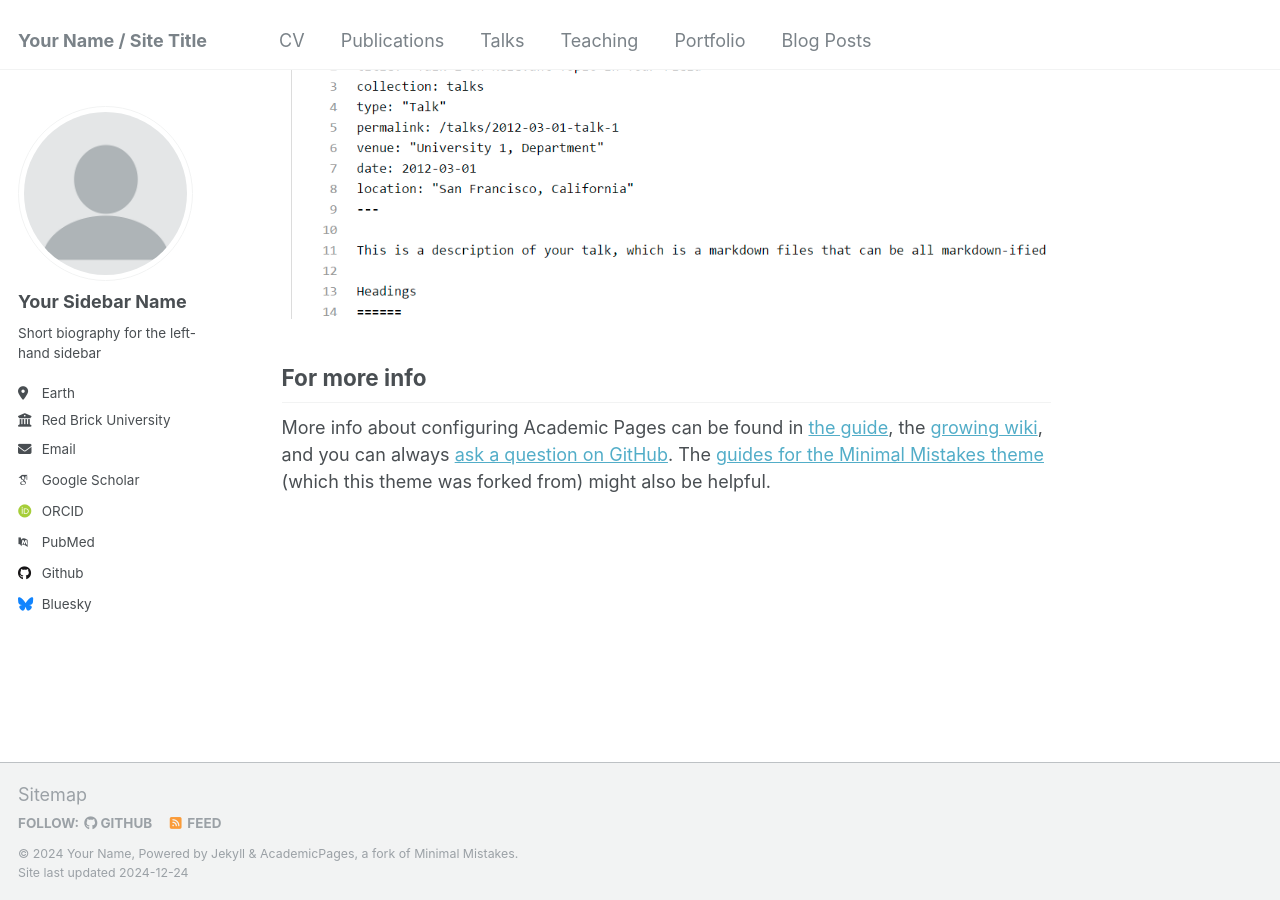
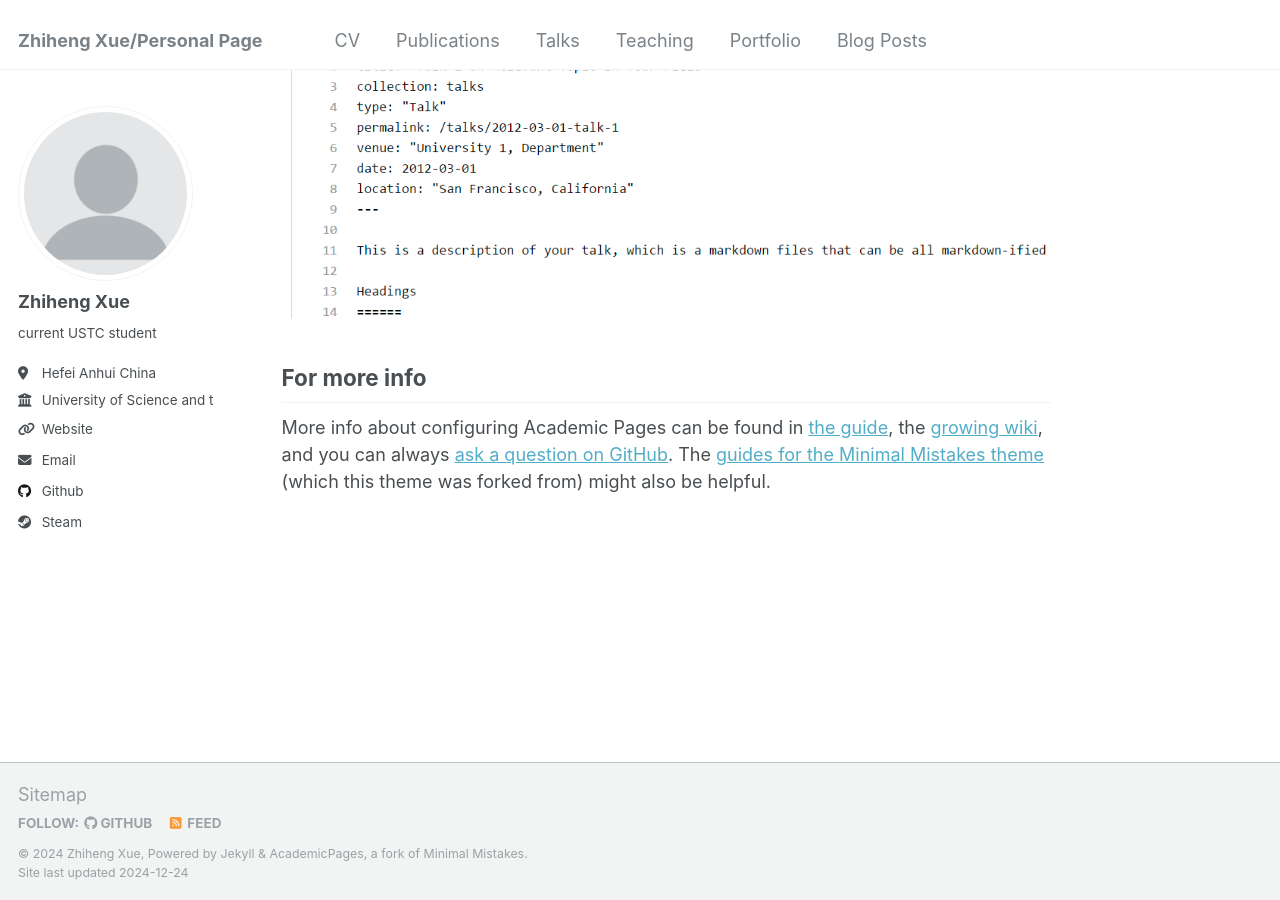
Before and after one commit to StephenXueCN/stephenxuecn.github.io, a Jekyll site: the page built from _pages/about.md, in a window 1280 px wide and 900 px high, scrolled down 2643 px. Built offline with Jekyll 4.4.1, drawn with Linux system fonts in a browser that asks for light colours; some web fonts are replaced.

Commit message:
_config.yml

```diff
--- a/_config.yml
+++ b/_config.yml
@@ -8,13 +8,13 @@
 
 # Basic Site Settings
 locale                   : "en-US"
-title                    : "Your Name / Site Title"
+title                    : "Zhiheng Xue/Personal Page"
 title_separator          : "-"
-name                     : &name "Your Name"
-description              : &description "personal description"
-url                      : https://academicpages.github.io # the base hostname & protocol for your site e.g. "https://mmistakes.github.io"
+name                     : &name "Zhiheng Xue"
+description              : &description "studying physics loving movie, animation, music, books and photography"
+url                      : https://stephenxuecn.github.io # the base hostname & protocol for your site e.g. "https://mmistakes.github.io"
 baseurl                  : "" # the subpath of your site, e.g. "/blog"
-repository               : "academicpages/academicpages.github.io"
+repository               : "stephenxuecn/stephenxuecn.github.io"
 
 # Site Author - The following control what appear as part of the author content on the side bar.
 #               If a field is blank the icon and link will not appear, otherwise it will be shown.
@@ -22,21 +22,21 @@ repository               : "academicpages/academicpages.github.io"
 author:
   # Biographic information
   avatar           : "profile.png"
-  name             : "Your Sidebar Name"
+  name             : "Zhiheng Xue"
   pronouns         : # example: "she/her"
-  bio              : "Short biography for the left-hand sidebar"
-  location         : "Earth"
-  employer         : "Red Brick University"
-  uri              : # URL
-  email            : "none@example.org"
+  bio              : "current USTC student"
+  location         : "Hefei Anhui China"
+  employer         : "University of Science and technology of China, department of Physics, ATTA group"
+  uri              : "http://atta.ustc.edu.cn/en-us/index.html"# URL
+  email            : "stephen_xue@mail.ustc.edu.cn"
 
   # Academic websites
   arxiv            : # URL - Update with the correct link to your profile
-  googlescholar    : "https://scholar.google.com/citations?user=PS_CX0AAAAAJ"
+  googlescholar    :
   impactstory      : # URL
-  orcid            : "http://orcid.org/yourorcidurl"
+  orcid            :
   semantic         : # URL
-  pubmed           : "https://www.ncbi.nlm.nih.gov/pubmed/?term=john+snow"
+  pubmed           :
   researchgate     : # URL
   scopus           : # URL
 
@@ -44,12 +44,12 @@ author:
   bitbucket        : # Username - Update with your username on the site
   codepen          : # Username
   dribbble         : # Username
-  github           : "academicpages"
+  github           : "stephenxueCN"
   kaggle           : # Username
   stackoverflow    : # User number or user number and name (i.e., use "1" or "1/jeff-atwood")
 
   # Social media
-  bluesky          : "bsky.app" # Replace this with you Bluesky username
+  bluesky          :  # Replace this with you Bluesky username
   facebook         : # Username
   flickr           : # Username
   foursquare       : # Username
@@ -63,7 +63,7 @@ author:
   medium           : # URL
   pinterest        : # Username
   soundcloud       : # Username
-  steam            : # Username
+  steam            : "Dirac-Feynman"# Username
   telegram         : # URL
   tumblr           : # Username
   twitter          : # Username for X / Twitter
```
